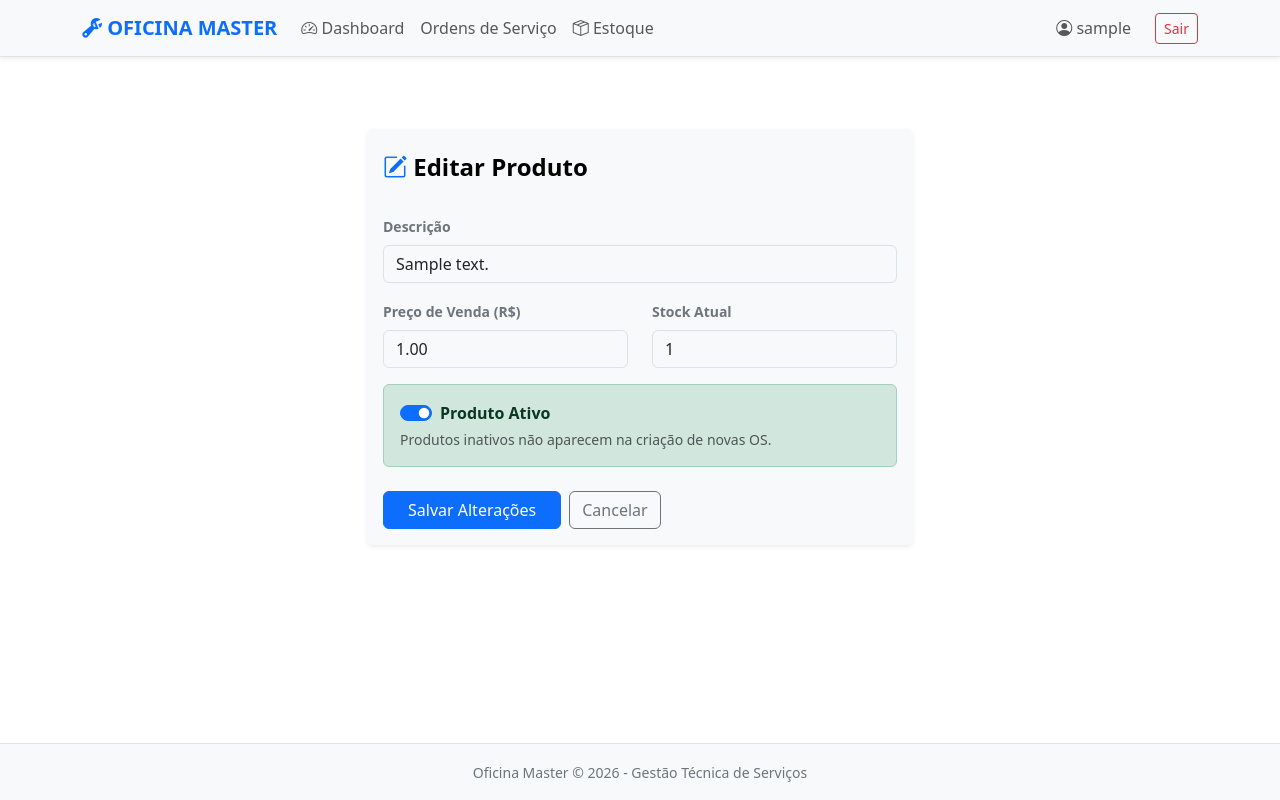
After one commit to MarceloMacedoFH/Oficina_Django, a Django app: page /ordens/estoque/editar/1/ in a window 1280 px wide. The commit adds this page. Run offline with Django 5.2, Linux system fonts and the light colour scheme; a user stored in the database is signed in; tables that the repository leaves empty hold one stand-in row (values such as "Sample post").

Commit message:
Editar produtos no estoque

```diff
--- /dev/null
+++ b/servicos/templates/servicos/editar_produto.html
@@ -0,0 +1,59 @@
+{% extends 'base.html' %}
+
+{% block content %}
+<div class="container mt-4">
+    <div class="row justify-content-center">
+        <div class="col-md-6">
+            <div class="card shadow-sm border-0 bg-body-tertiary">
+                <div class="card-header bg-transparent border-0 pt-4">
+                    <h4 class="fw-bold text-body-emphasis">
+                        <i class="bi bi-pencil-square text-primary"></i> Editar Produto
+                    </h4>
+                </div>
+                <div class="card-body">
+                    <form method="post">
+                        {% csrf_token %}
+
+                        <div class="mb-3">
+                            <label class="form-label small text-secondary fw-bold">Descrição</label>
+                            <input type="text" name="descricao" class="form-control bg-transparent text-body"
+                                   value="{{ produto.descricao }}" required>
+                        </div>
+
+                        <div class="row">
+                            <div class="col-md-6 mb-3">
+                                <label class="form-label small text-secondary fw-bold">Preço de Venda (R$)</label>
+                                <input type="number" step="0.01" name="preco" class="form-control bg-transparent text-body"
+                                       value="{{ produto.preco_venda|stringformat:'.2f' }}" required>
+                            </div>
+                            <div class="col-md-6 mb-3">
+                                <label class="form-label small text-secondary fw-bold">Stock Atual</label>
+                                <input type="number" name="estoque" class="form-control bg-transparent text-body"
+                                       value="{{ produto.estoque_atual }}" required>
+                            </div>
+                        </div>
+
+                        <div class="mb-4 p-3 rounded border {% if produto.ativo %}border-success-subtle bg-success-subtle{% else %}border-warning-subtle bg-warning-subtle{% endif %}">
+                            <div class="form-check form-switch">
+                                <input class="form-check-input" type="checkbox" name="ativo" id="statusCheck"
+                                       {% if produto.ativo %}checked{% endif %}>
+                                <label class="form-check-label fw-bold {% if produto.ativo %}text-success-emphasis{% else %}text-warning-emphasis{% endif %}" for="statusCheck">
+                                    {% if produto.ativo %}Produto Ativo{% else %}Produto Bloqueado (Clique para Reativar){% endif %}
+                                </label>
+                            </div>
+                            <small class="d-block text-muted mt-1">
+                                Produtos inativos não aparecem na criação de novas OS.
+                            </small>
+                        </div>
+
+                        <div class="d-flex gap-2">
+                            <button type="submit" class="btn btn-primary px-4">Salvar Alterações</button>
+                            <a href="{% url 'lista_estoque' %}" class="btn btn-outline-secondary">Cancelar</a>
+                        </div>
+                    </form>
+                </div>
+            </div>
+        </div>
+    </div>
+</div>
+{% endblock %}
--- a/servicos/templates/servicos/form_os.html
+++ b/servicos/templates/servicos/form_os.html
@@ -49,7 +49,7 @@
 
         <div class="table-responsive">
             <table class="table table-hover align-middle" id="table-itens_pecas">
-                <thead class="table-light">
+                <thead class="table-group-divider">
                     <tr class="text-body-secondary">
                         <th style="width: 40%;">Peça</th>
                         <th style="width: 15%;">Qtd</th>
@@ -93,7 +93,7 @@
 
         <div class="table-responsive">
             <table class="table table-hover align-middle" id="table-itens_servicos">
-                <thead class="table-light">
+                <thead class="table-group-divider">
                     <tr>
                         <th style="width: 40%;">Serviço</th>
                         <th style="width: 15%;">Qtd</th>
@@ -132,7 +132,7 @@
                 {{ form.observacoes }}
             </div>
             <div class="col-md-4">
-                <div class="bg-body-secondary p-3 rounded shadow-sm text-end border border-primary">
+                <div class="bg-body-tertiary p-3 rounded shadow-sm text-end border border-primary">
                     <label class="text-secondary d-block small mb-1">VALOR TOTAL DA OS</label>
                     <input type="text" id="total-geral"
                            class="form-control form-control-lg text-end bg-transparent border-0 text-success fw-bold p-0"
--- a/servicos/urls.py
+++ b/servicos/urls.py
@@ -12,5 +12,6 @@ urlpatterns = [
     path('dashboard/', views.dashboard, name='dashboard'),
     path('estoque/', views.lista_estoque, name='lista_estoque'),
     path('estoque/novo/', views.criar_produto, name='criar_produto'),
+    path('estoque/editar/<int:pk>/', views.editar_produto, name='editar_produto'),
     path('estoque/excluir/<int:pk>/', views.excluir_produto, name='excluir_produto'),
 ]
--- a/servicos/views.py
+++ b/servicos/views.py
@@ -207,6 +207,23 @@ def criar_produto(request):
     return redirect('lista_estoque')
 
 @login_required
+def editar_produto(request, pk):
+    produto = get_object_or_404(Pecas, pk=pk)
+
+    if request.method == 'POST':
+        produto.descricao = request.POST.get('descricao')
+        produto.preco_venda = request.POST.get('preco').replace(',', '.')
+        produto.estoque_atual = request.POST.get('estoque')
+        # Captura o status do checkbox de ativação
+        produto.ativo = 'ativo' in request.POST
+
+        produto.save()
+        messages.success(request, f"Produto '{produto.descricao}' atualizado com sucesso!")
+        return redirect('lista_estoque')
+
+    return render(request, 'servicos/editar_produto.html', {'produto': produto})
+
+@login_required
 def excluir_produto(request, pk):
     produto = get_object_or_404(Pecas, pk=pk)
 
```
Also changed, not shown: servicos/templates/servicos/estoque.html (+10 -8 lines).
